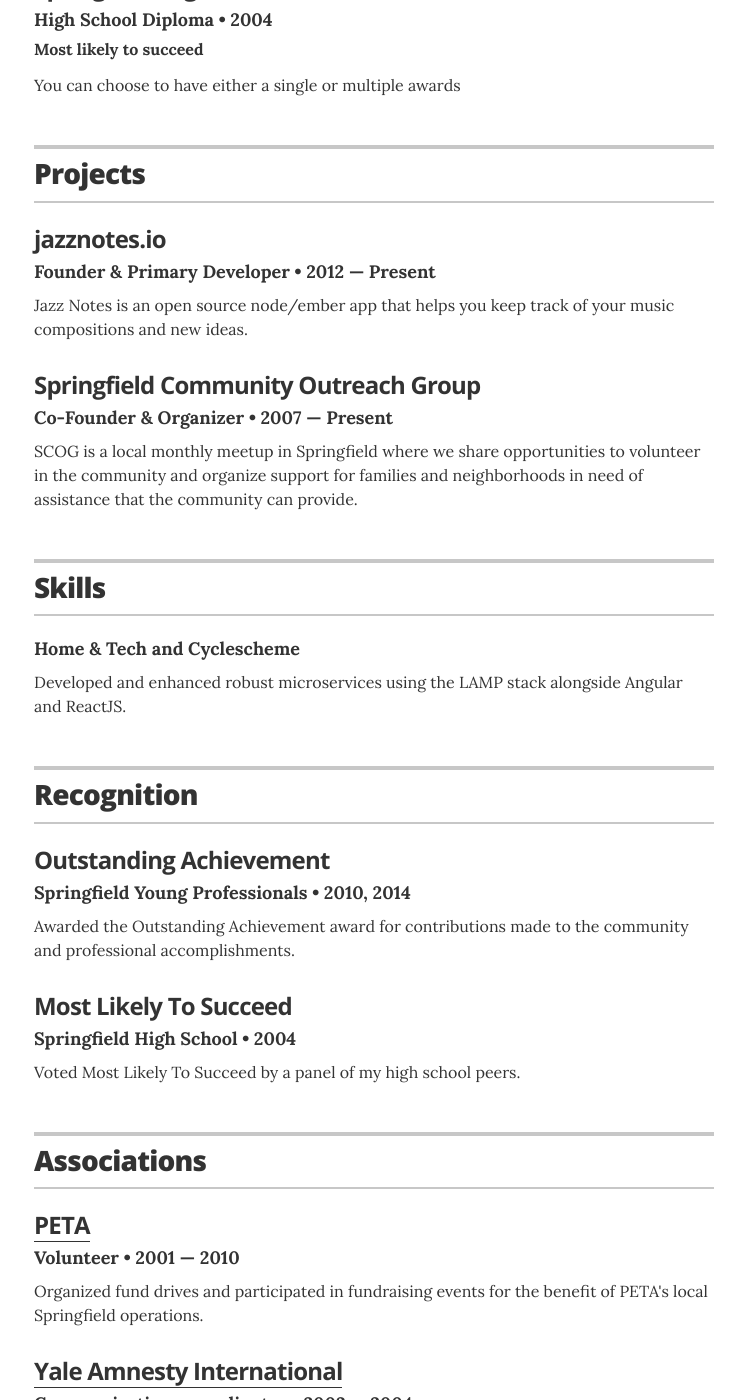
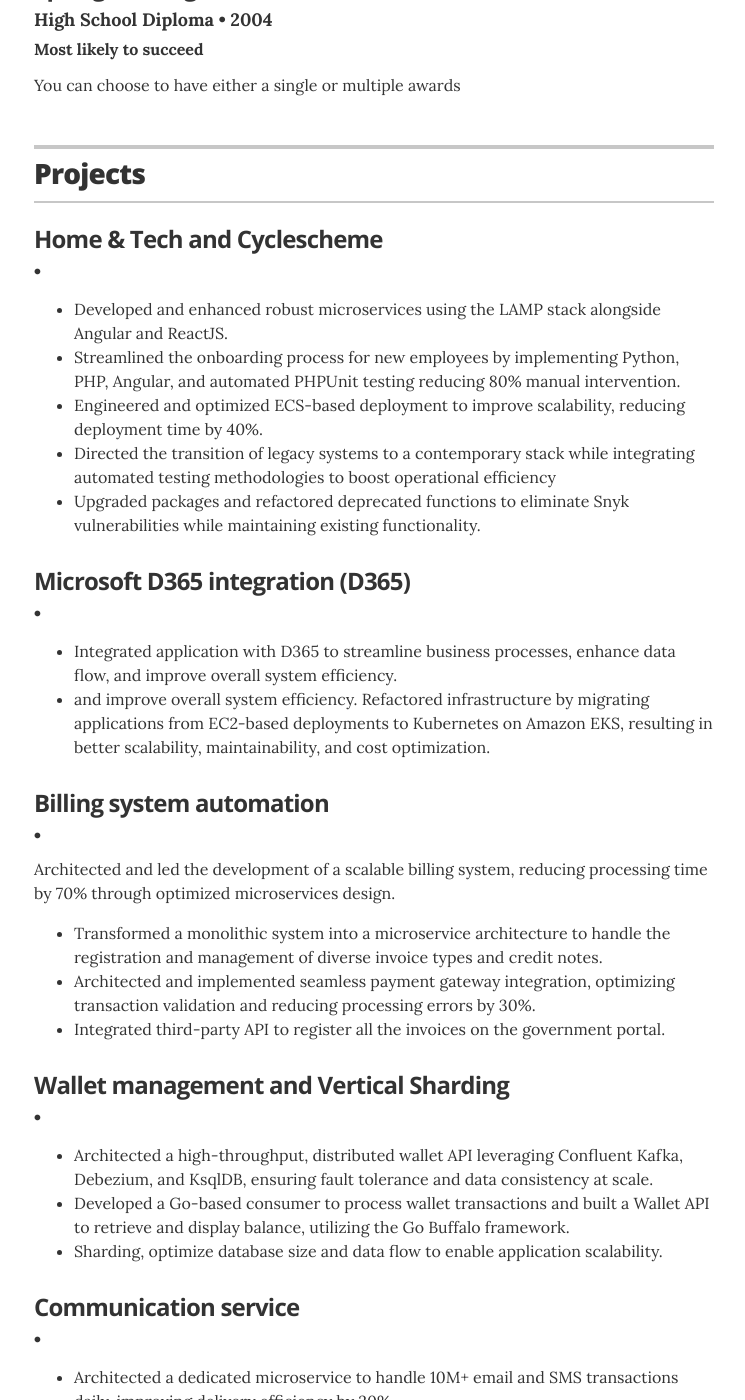
Before and after one commit to saurav3110/saurav3110.github.io, a Jekyll site: the page built from index.html, in a window 1280 px wide and 1400 px high, scrolled down 1413 px. Shown: the whole window, without its empty margins (266-1011 px from the left). Built offline with Jekyll 4.4.1, drawn with Linux system fonts in a browser that asks for light colours; some of the changed text lies outside the part shown.

Commit message:
projects

```diff
--- a/_data/projects.yml
+++ b/_data/projects.yml
@@ -1,16 +1,76 @@
 # Projects
 # uncomment the urls if you wish to display them, and add your own URL
 
-# jazznotes.io
-- project: jazznotes.io
-  role: Founder & Primary Developer
-  duration: 2012 &mdash; Present
+# blackhawk
+- project: Home & Tech and Cyclescheme
+  role:
+  duration:
   # url: "#"
-  description: Jazz Notes is an open source node/ember app that helps you keep track of your music compositions and new ideas.
+  description: <ul class="resume-item-list">
+    <li>Developed and enhanced robust microservices using the LAMP stack alongside
+    Angular and ReactJS.</li>
+    <li>Streamlined the onboarding process for new employees by implementing Python, PHP, Angular, and automated PHPUnit testing reducing 80% manual intervention.</li>
+    <li>Engineered and optimized ECS-based deployment to improve scalability, reducing deployment time by 40%.</li>
+    <li>Directed the transition of legacy systems to a contemporary stack while integrating automated testing methodologies to boost operational efficiency</li>
+    <li>Upgraded packages and refactored deprecated functions to eliminate Snyk vulnerabilities while maintaining existing functionality.</li>
+    </ul>
 
-# Springfield Community Outreach Group
-- project: Springfield Community Outreach Group
-  role: Co-Founder & Organizer
-  duration: 2007 &mdash; Present
+# blackhawk
+- project: Microsoft D365 integration (D365)
+  role:
+  duration:
   # url: "#"
-  description: SCOG is a local monthly meetup in Springfield where we share opportunities to volunteer in the community and organize support for families and neighborhoods in need of assistance that the community can provide.
+  description: <ul class="resume-item-list">
+    <li>Integrated application with D365 to streamline business processes, enhance data flow, and improve overall system efficiency.</li>
+    <li>and improve overall system efficiency.
+    Refactored infrastructure by migrating applications from EC2-based deployments to Kubernetes on Amazon EKS, resulting in better scalability, maintainability, and cost optimization.</li>
+    </ul>
+
+# Shiprocket
+- project: Billing system automation
+  role:
+  duration:
+  # url: "#"
+  description: Architected and led the development of a scalable billing system, reducing processing time
+    by 70% through optimized microservices design.
+    <ul class="resume-item-list">
+    <li>Transformed a monolithic system into a microservice architecture to handle the registration and management of diverse invoice types and credit notes.</li>
+    <li>Architected and implemented seamless payment gateway integration, optimizing transaction validation and reducing processing errors by 30%.</li>
+    <li>Integrated third-party API to register all the invoices on the government portal.</li>
+    </ul>
+
+# Shiprocket
+- project: Wallet management and Vertical Sharding
+  role:
+  duration:
+  # url: "#"
+  description: <ul class="resume-item-list">
+    <li>Architected a high-throughput, distributed wallet API leveraging Confluent Kafka, Debezium, and KsqlDB, ensuring fault tolerance and data consistency at scale.</li>
+    <li>Developed a Go-based consumer to process wallet transactions and built a Wallet API to retrieve and display balance, utilizing the Go Buffalo framework.</li>
+    <li>Sharding, optimize database size and data flow to enable application scalability.</li>
+    </ul>
+
+# Shiprocket
+- project: Communication service
+  role:
+  duration:
+  # url: "#"
+  description: <ul class="resume-item-list">
+    <li>Architected a dedicated microservice to handle 10M+ email and SMS transactions daily,
+    improving delivery efficiency by 20%.</li>
+    </ul>
+
+# Softdew
+- project: Aviation projects
+  role:
+  duration:
+  # url: "#"
+  description: Optimized Flight Ground Operations
+    <ul class="resume-item-list">
+    <li>Developed and implemented solutions to streamline ground operations, reducing TAT
+    and improving efficiency in airport logistics removing paper work by 70%.</li>
+    </ul>
+    Crew Travel App Development
+    <ul class="resume-item-list">
+    <li>Developed and launched a app to manage crew travel itineraries, reducing scheduling conflicts, improving team communication and reducing 50% of manual work.</li>
+    </ul>
```
